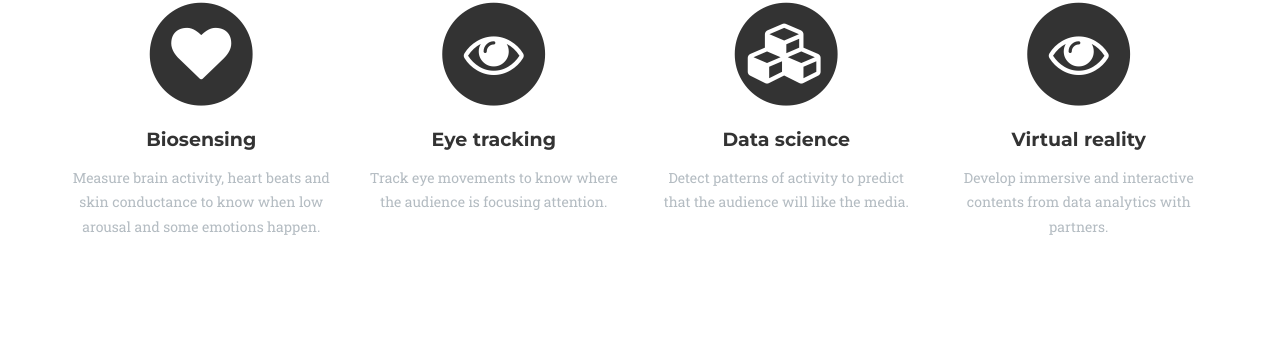
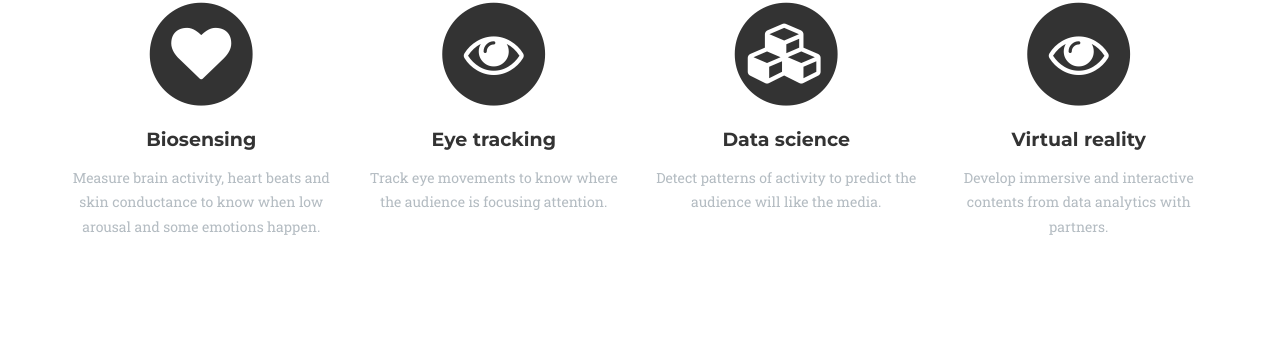
Before and after one commit to servelproject/servel-technologies.io, a Jekyll site: the page built from index.html, in a window 1280 px wide and 900 px high, scrolled down 1385 px. Shown: the part 92-454 px from the top of the window. Built offline with Jekyll 4.4.1, drawn with Linux system fonts in a browser that asks for light colours; some web fonts are replaced.

Commit message:
Update services.html

```diff
--- a/_includes/services.html
+++ b/_includes/services.html
@@ -66,7 +66,7 @@
                         <i class="fa fa-cubes fa-stack-1x fa-inverse"></i>
                     </span>
                     <h4 class="service-heading">Data science</h4>
-                    <p class="text-muted">Detect patterns of activity to predict that the audience will like the media.</p>
+                    <p class="text-muted">Detect patterns of activity to predict the audience will like the media.</p>
                 </div>
                 <div class="col-md-3">
                     <span class="fa-stack fa-4x">
```
